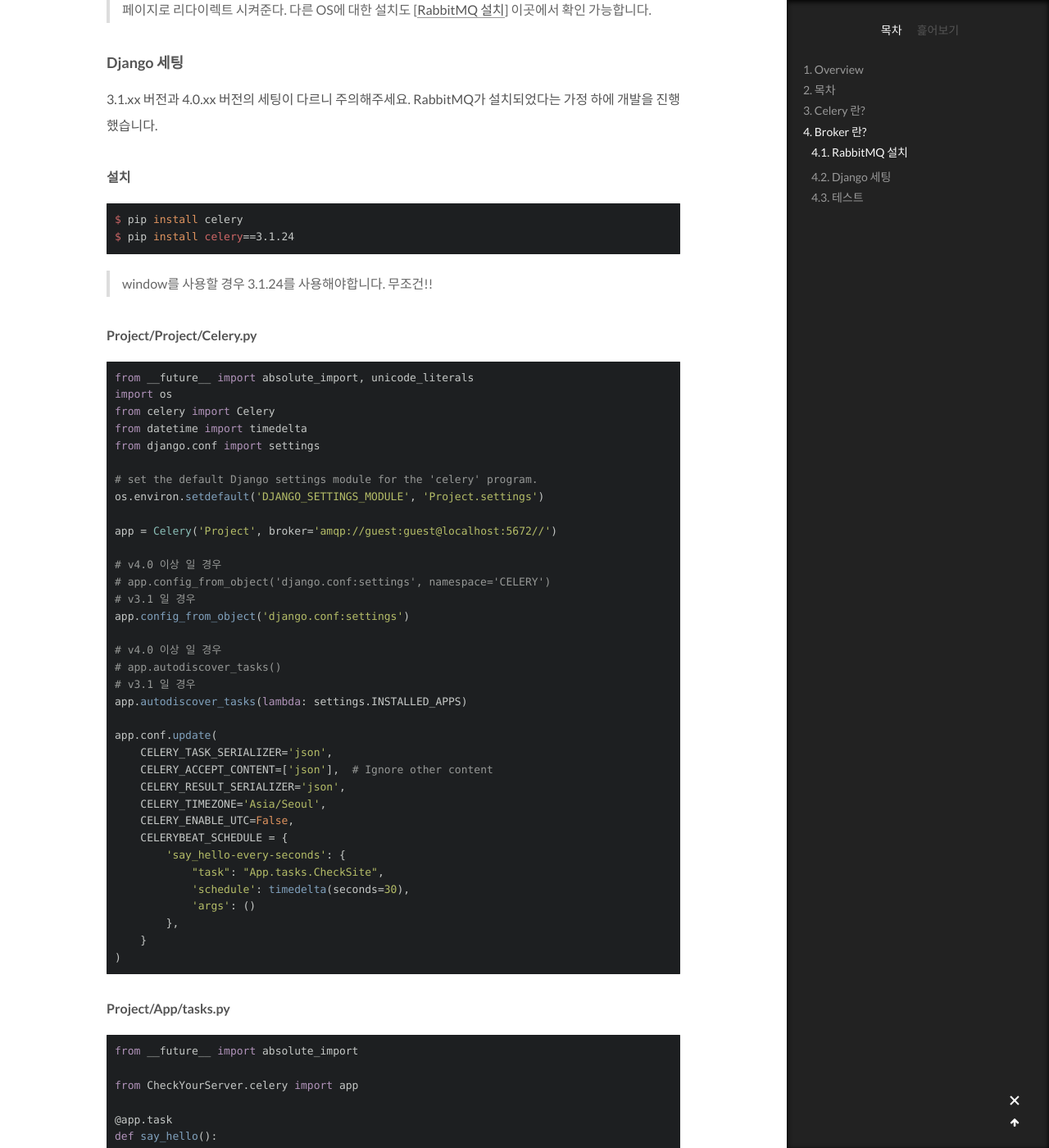
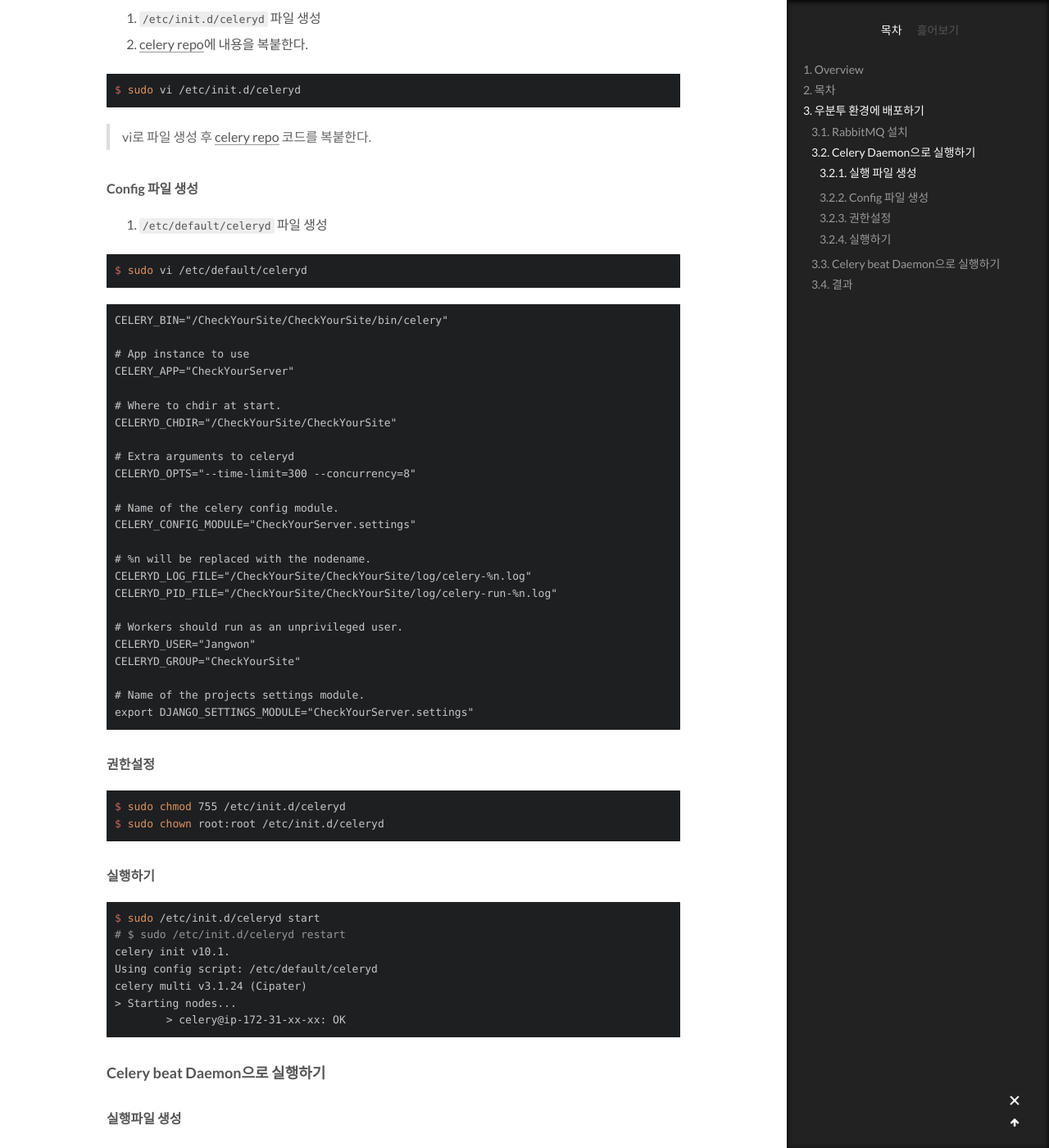
Before and after one commit to wkddnjset/wkddnjset.github.io, a Jekyll site: the page built from _posts/2018-10-05-(Django)-Celery로-Django-스케줄러-구현하기-[배포].md, in a window 1280 px wide and 1400 px high, scrolled down 1814 px. Shown: the whole window at 82% size. Built offline with Jekyll 4.4.1, drawn with Linux system fonts in a browser that asks for light colours; comment, search, counter and statistics services are not loaded; some of the changed text lies outside the part shown.

Commit message:
Celery 배포 성공

````diff
--- a/_posts/2018-10-05-(Django)-Celery로-Django-스케줄러-구현하기-[배포].md
+++ b/_posts/2018-10-05-(Django)-Celery로-Django-스케줄러-구현하기-[배포].md
@@ -1,5 +1,5 @@
 ---
-title: (Django) Celery로 Django 스케줄러 구현하기 - [테스트]
+title: (Django) Celery로 Django 스케줄러 구현하기 - [배포]
 comments: true
 description: Celery와 Celery Beat를 사용해 스케줄러를 구현하고, 이를 배포하는 과정까지 진행해보도록 하겠습니다.
 categories:
@@ -21,117 +21,135 @@ tags: Dev, Django
 - [Celery로 Django 스케줄러 구현하기 - [테스트]]()
 - [Celery로 Django 스케줄러 구현하기 - [배포]]()
 
-## Celery 란?
-
-Celey는 백엔드에서 발생하는 병목현상을 해결하기 위해서 비동기 처리를 도와주는 놈이고, Django 에서 주로 사용된다.
-
-> 메일을 보내거나, 큰 파일을 저장할 경우 처리시간이 길어지는데 이를 비동기 처리 함으로써 병목현상 해결
-
-## Broker 란?
-
-Broker는 Celery에 작업을 요청할 때 사용된다. 기본적으로 Broker로 사용되는 툴은 RabbitMQ와 Redis가 있다.
-- [RabbitMQ](https://www.rabbitmq.com/)
-  - Celery를 사용하는 유저들 중 사용 비율이 제일 높아보인다.
-  - Window, Celery 최신 버전에서 RabbitMQ 지원을 안한다.
-- [Redis](https://redis.io/)
-  - Amazon ElastiCache에서 지원하기에 Aws를 사용할 경우 함께 사용하면 좋을 것 같다.
-  - 다만, EC2에서 자체적으로 구축하면 좀 더 저렴하게 사용가능해 보인다.
+## 우분투 환경에 배포하기
 
 ### RabbitMQ 설치
-- window
-  - [RabbitMQ 설치](https://www.rabbitmq.com/install-windows.html)
-  - [플러그인 설치](http://yi-chi.tistory.com/74)
-  - http://localhost:15672/ `id:guest, pw:guest`
 
-> window의 경우 erlang을 따로 설치해야 하는데 RabbitMQ 최신 버전에서는 erlang을 설치할 수 있는 페이지로 리다이렉트 시켜준다. 다른 OS에 대한 설치도 [[RabbitMQ 설치](https://www.rabbitmq.com/install-windows.html)] 이곳에서 확인 가능합니다.
-
-### Django 세팅
-
-3.1.xx 버전과 4.0.xx 버전의 세팅이 다르니 주의해주세요. RabbitMQ가 설치되었다는 가정 하에 개발을 진행했습니다.
-
-#### 설치
+RabbitMQ 서버 설치
 
 ```bash
-$ pip install celery
-$ pip install celery==3.1.24
+$ sudo apt-get install rabbitmq-server
 ```
 
-> window를 사용할 경우 3.1.24를 사용해야합니다. 무조건!!
+Management Plugin 활성화
 
-#### Project/Project/Celery.py
-
-```python
-from __future__ import absolute_import, unicode_literals
-import os
-from celery import Celery
-from datetime import timedelta
-from django.conf import settings
-
-# set the default Django settings module for the 'celery' program.
-os.environ.setdefault('DJANGO_SETTINGS_MODULE', 'Project.settings')
-
-app = Celery('Project', broker='amqp://guest:guest@localhost:5672//')
-
-# v4.0 이상 일 경우
-# app.config_from_object('django.conf:settings', namespace='CELERY')
-# v3.1 일 경우
-app.config_from_object('django.conf:settings')
-
-# v4.0 이상 일 경우
-# app.autodiscover_tasks()
-# v3.1 일 경우
-app.autodiscover_tasks(lambda: settings.INSTALLED_APPS)
-
-app.conf.update(
-    CELERY_TASK_SERIALIZER='json',
-    CELERY_ACCEPT_CONTENT=['json'],  # Ignore other content
-    CELERY_RESULT_SERIALIZER='json',
-    CELERY_TIMEZONE='Asia/Seoul',
-    CELERY_ENABLE_UTC=False,
-    CELERYBEAT_SCHEDULE = {
-        'say_hello-every-seconds': {
-            "task": "App.tasks.CheckSite",
-            'schedule': timedelta(seconds=30),
-            'args': ()
-        },
-    }
-)
+```bash
+$ sudo rabbitmq-plugins enable rabbitmq_management
+$ sudo service rabbitmq-server restart
 ```
 
-#### Project/App/tasks.py
+계정 추가하기
 
-```python
-from __future__ import absolute_import
-
-from CheckYourServer.celery import app
-
-@app.task
-def say_hello():
-    print("hellow world!")
+```bash
+$ sudo rabbitmqctl add_user wkddnjset [PASSWORD]
+$ sudo rabbitmqctl set_user_tags wkddnjset administrator
+# $ sudo rabbitmqctl set_permissions -p / wkddnjset ".*" ".*" ".*"
 ```
 
-> 이때 파일명은 무조건 `tasks.py`여야 한다.
+**http://[Your-IP]:15672/에서 RabbitMQ가 작동하는 것을 확인 할 수 있다.**
 
-### 테스트
+> guest/guest 계정은 로컬에서만 적용가능하다. 계정을 추가하는 이유는 정상작동을 확인하기 위함이다. Django 세팅과 전혀 상관없다.
 
-#### Celery worker 실행
+### Celery Daemon으로 실행하기
 
-스케줄러는 Celery beat에서 제공해주는 기능이며, Celery worker가 실행된 상태에서만 가능하다.
+[3.1.25버전 Docs](http://docs.celeryproject.org/en/3.1/tutorials/daemonizing.html)
+
+#### 실행 파일 생성
+
+1. `/etc/init.d/celeryd` 파일 생성
+2. [celery repo](https://github.com/celery/celery/blob/master/extra/generic-init.d/celeryd)에 내용을 복붙한다.
 
 ```bash
-$ celery -A Project worker -l info
-...
-...
-[2018-10-10 09:22:34,440: WARNING/MainProcess] celery@DESKTOP-123 ready.
+$ sudo vi /etc/init.d/celeryd
 ```
 
-ready가 되면 Celery worker가 준비되었다는 의미이다.
+> vi로 파일 생성 후 [celery repo](https://github.com/celery/celery/blob/master/extra/generic-init.d/celeryd) 코드를 복붙한다.
 
-#### Celery beat 실행
+#### Config 파일 생성
+
+1. `/etc/default/celeryd` 파일 생성
 
 ```bash
-$ celery beat -A CheckYourServer --loglevel=INFO
-celery beat v3.1.24 (Cipater) is starting.
-...
+$ sudo vi /etc/default/celeryd
 ```
-Celery beat에 대한 동작은 `Project/Project/Celery.py`에서 설정이 가능하다.
+
+```
+CELERY_BIN="/CheckYourSite/CheckYourSite/bin/celery"
+
+# App instance to use
+CELERY_APP="CheckYourServer"
+
+# Where to chdir at start.
+CELERYD_CHDIR="/CheckYourSite/CheckYourSite"
+
+# Extra arguments to celeryd
+CELERYD_OPTS="--time-limit=300 --concurrency=8"
+
+# Name of the celery config module.
+CELERY_CONFIG_MODULE="CheckYourServer.settings"
+
+# %n will be replaced with the nodename.
+CELERYD_LOG_FILE="/CheckYourSite/CheckYourSite/log/celery-%n.log"
+CELERYD_PID_FILE="/CheckYourSite/CheckYourSite/log/celery-run-%n.log"
+
+# Workers should run as an unprivileged user.
+CELERYD_USER="Jangwon"
+CELERYD_GROUP="CheckYourSite"
+
+# Name of the projects settings module.
+export DJANGO_SETTINGS_MODULE="CheckYourServer.settings"
+```
+
+#### 권한설정
+
+```bash
+$ sudo chmod 755 /etc/init.d/celeryd
+$ sudo chown root:root /etc/init.d/celeryd
+```
+
+#### 실행하기
+
+```bash
+$ sudo /etc/init.d/celeryd start
+# $ sudo /etc/init.d/celeryd restart
+celery init v10.1.
+Using config script: /etc/default/celeryd
+celery multi v3.1.24 (Cipater)
+> Starting nodes...
+        > celery@ip-172-31-xx-xx: OK
+```
+
+### Celery beat Daemon으로 실행하기
+
+#### 실행파일 생성
+
+1. `/etc/init.d/celerybeat ` 파일 생성
+2. [celery repo](https://github.com/celery/celery/blob/master/extra/generic-init.d/celerybeat)에 내용을 복붙한다.
+
+```bash
+sudo vi /etc/init.d/celerybeat
+```
+#### Config 파일 생성
+
+Celeryd Config 파일을 생성했기 때문에 따로 Celery Beat Config 파일을 만들필요없다. 혹시 두개의 모듈이 다른 세팅에서 돌아야 한다면, [Docs](http://docs.celeryproject.org/en/latest/userguide/daemonizing.html#init-script-celerybeat)를 참고해서 수정하기 바란다.
+
+#### 권한설정
+
+```bash
+$ sudo chmod 755 /etc/init.d/celeryd
+$ sudo chown root:root /etc/init.d/celeryd
+```
+
+#### 실행하기
+
+```bash
+$ sudo /etc/init.d/celerybeat start
+celery init v10.1.
+Using configuration: /etc/default/celeryd
+Stopping celerybeat... OK
+```
+
+### 결과
+
+개인적으로 `Celery Beat`가 동작하면서, **CheckLog**라는 모델에 **Create** 되도록 설정해놨다. 아래 사진에 생성날짜를 확인해보면 1분 간격으로 `Celery Beat`가 동작하는 것을 확인 할 수 있다.
+![Celery-Beat-Result](https://github.com/wkddnjset/wkddnjset.github.io/blob/master/_posts/images/2018-10/celery-beat.png?raw=true)
````
